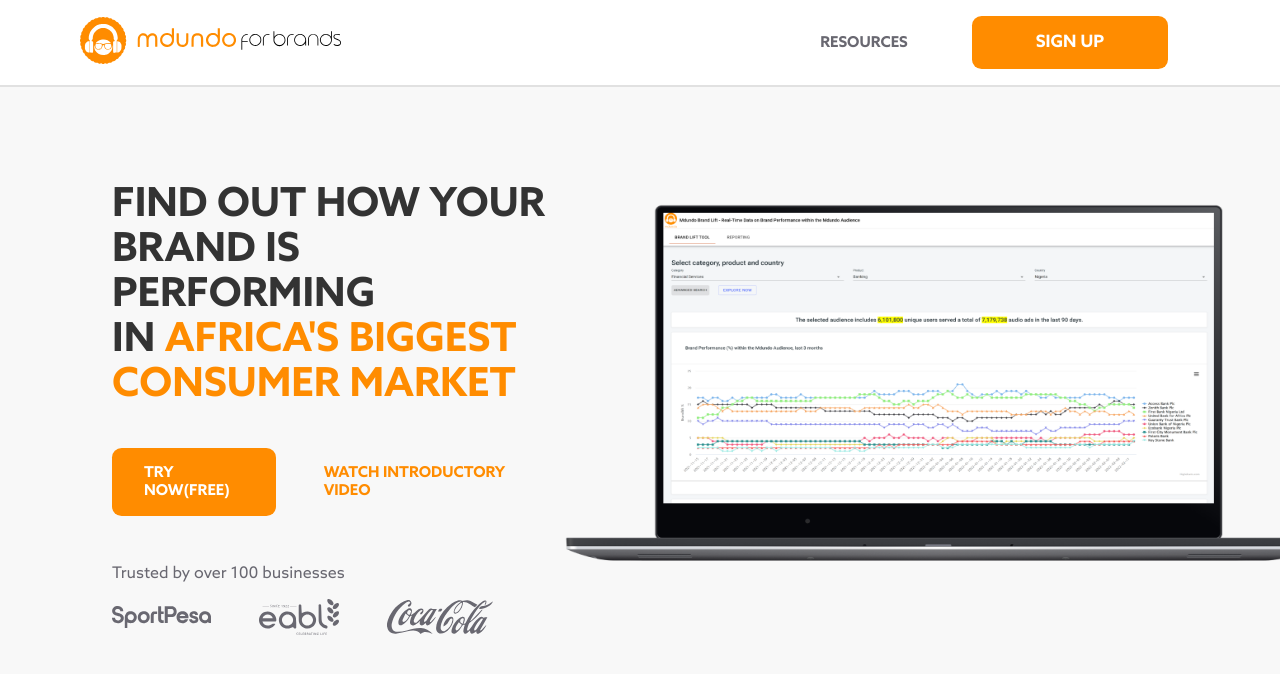
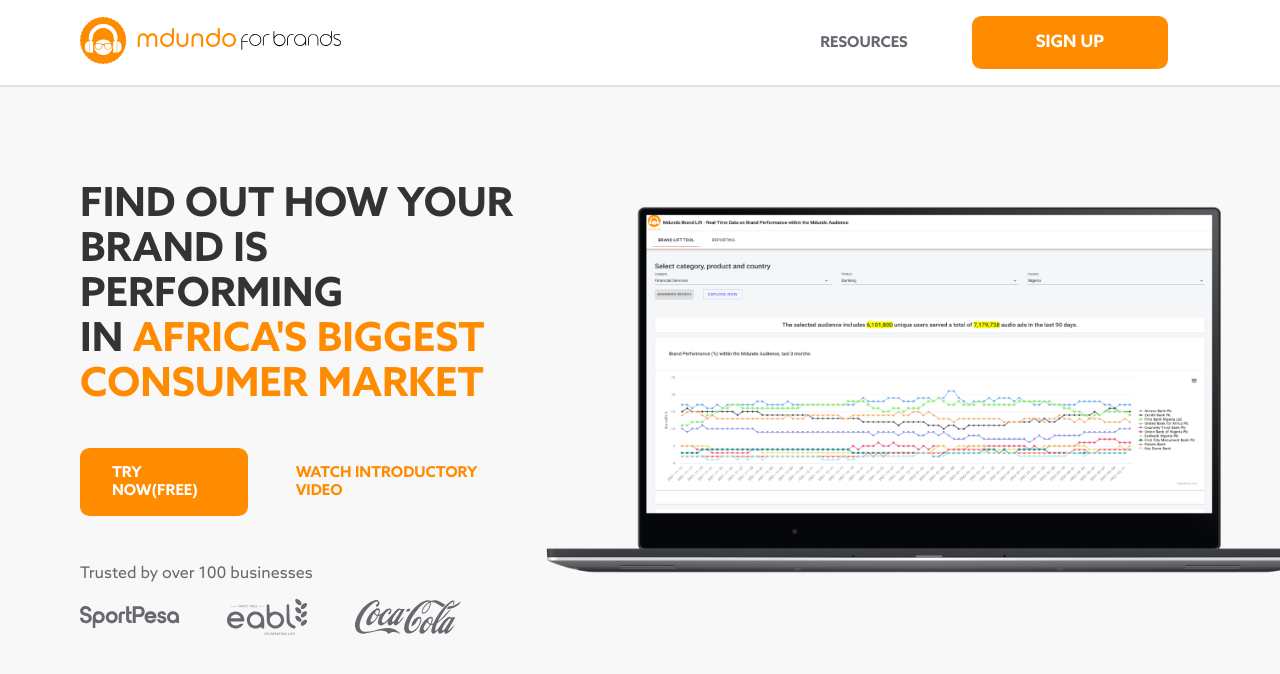
Before and after one commit to GabrielAbubakar/mdundo-for-brands, a Next.js app: page / in a window 1280 px wide. Shown: the top 674 px of the page. Built offline with nearby package versions, Linux system fonts and the light colour scheme.

Commit message:
width container style added

```diff
--- a/pages/index.js
+++ b/pages/index.js
@@ -14,6 +14,7 @@
 
             {/* Home Section */}
             <section className={styles.home}>
+                <div className='widthContainer'>
                     <div className={styles.homeContainer}>
                         <div className={styles.homeTextContent}>
                             <h1>
@@ -37,6 +38,7 @@
                             <Image src={BrandLift} alt="bradlift desktop " width={944} height={577} />
                         </div>
                     </div>
+                </div>
             </section>
 
 
--- a/styles/Home.module.scss
+++ b/styles/Home.module.scss
@@ -5,7 +5,7 @@
 }
 
 .homeContainer {
-    margin-left: 7rem;
+    margin-left: 5rem;
     display: flex;
 }
 
--- a/styles/globals.scss
+++ b/styles/globals.scss
@@ -81,3 +81,8 @@
     font-family: 'Azo Sans', 'Open Sans', sans-serif;
     color: #696871;
 }
+
+.widthContainer {
+    max-width: 1440px;
+    margin: 0 auto;
+}
```
Lines whose indentation alone changed are shown as unchanged.
